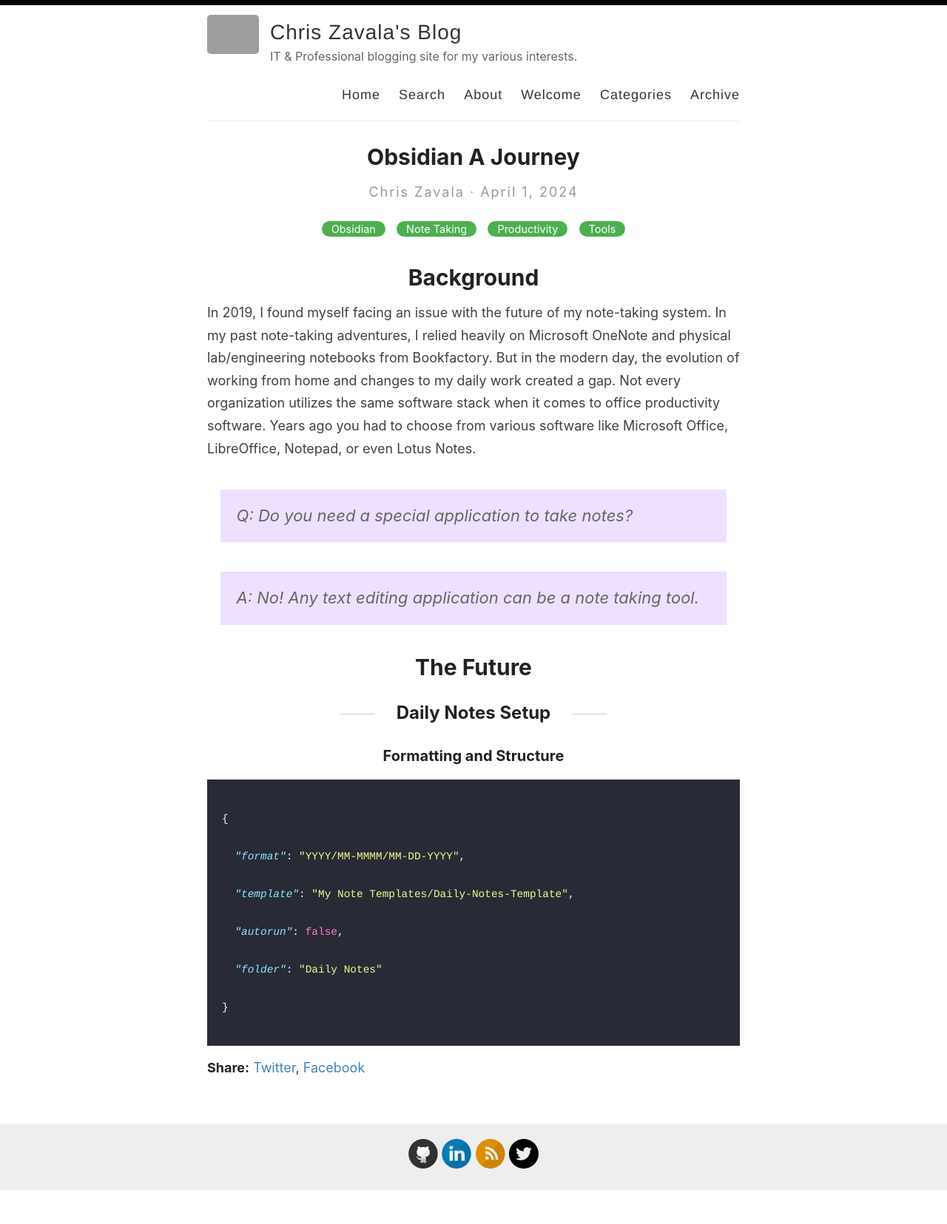
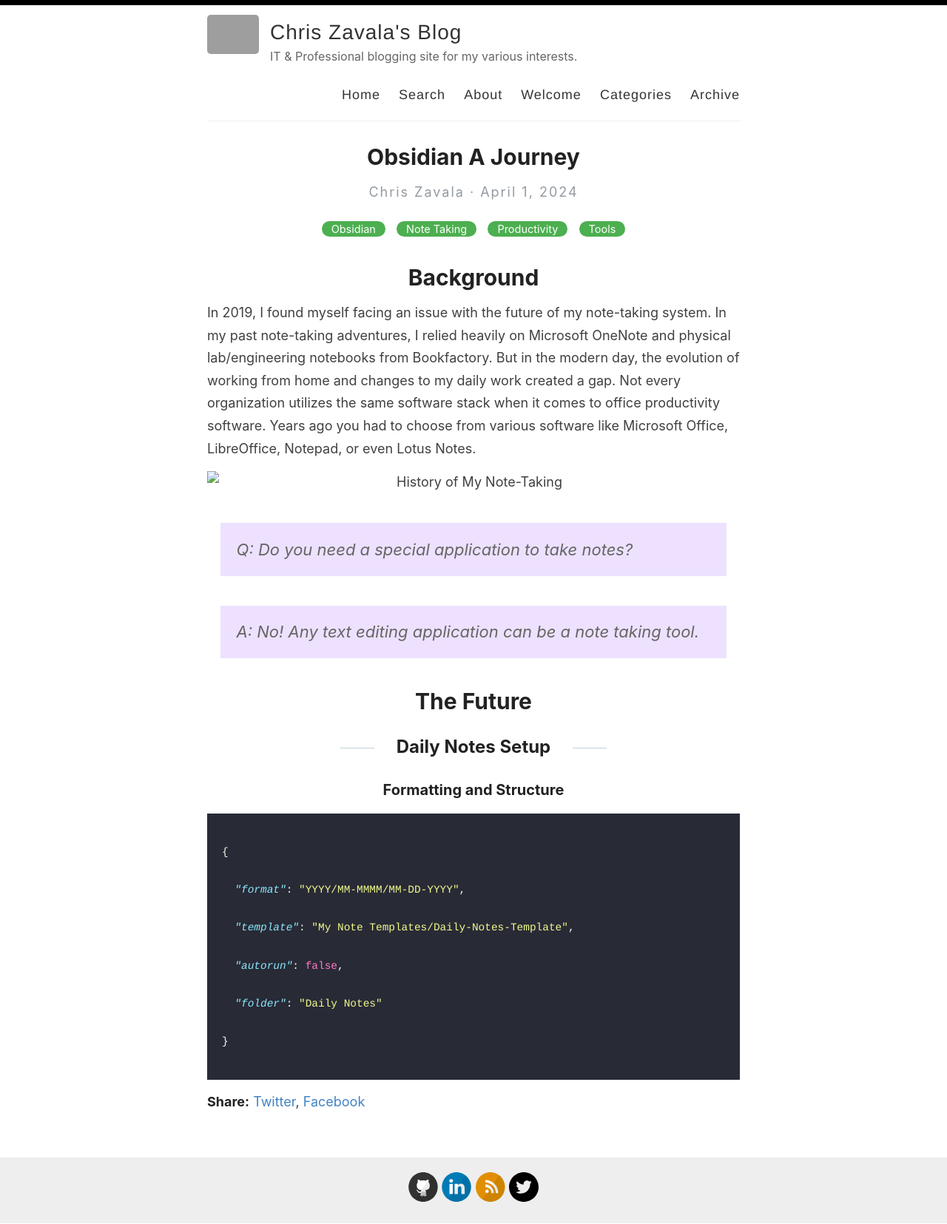
Before and after one commit to zavalalabs/zavalalabs.github.io, a Jekyll site: the page built from _posts/2024-04-01-Obsidian-A-Journey.md, in a window 1280 px wide. Shown: the whole page at 74% size. Built offline with Jekyll 4.4.1, drawn with Linux system fonts in a browser that asks for light colours; before the commit the page ends 1609 px from its top, so only the background shows below that; grey boxes are pictures that could not be loaded.

Commit message:
Add graphs

```diff
--- a/_posts/2024-04-01-Obsidian-A-Journey.md
+++ b/_posts/2024-04-01-Obsidian-A-Journey.md
@@ -6,6 +6,8 @@
 
 # Background
 In 2019, I found myself facing an issue with the future of my note-taking system. In my past note-taking adventures, I relied heavily on Microsoft OneNote and physical lab/engineering notebooks from Bookfactory. But in the modern day, the evolution of working from home and changes to my daily work created a gap. Not every organization utilizes the same software stack when it comes to office productivity software. Years ago you had to choose from various software like Microsoft Office, LibreOffice, Notepad, or even Lotus Notes.
+
+![History of My Note-Taking](https://zavalalabs.github.io/assets/images/Drawing2024-04-01.png)
 
 > Q: Do you need a special application to take notes?
 
```
Also changed, not shown: images/Drawing2024-04-01.png (added).
